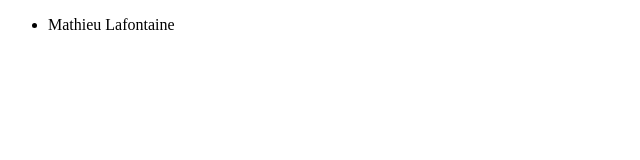
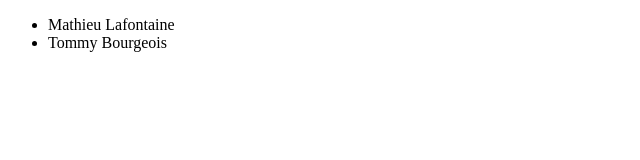
Before and after one commit to MathieuLafontaine/exerciceEquipe1, a plain HTML site: page index.html in a window 1280 px wide. Shown: the whole page, without its empty margins (0-640 px from the left). Drawn offline with Linux system fonts and the light colour scheme.

Commit message:
nom tommy ajout

```diff
--- a/index.html
+++ b/index.html
@@ -9,6 +9,7 @@
     <!--Ajoutez votre nom-->
     <ul>
       <li>Mathieu Lafontaine</li>
+      <li>Tommy Bourgeois</li>
     </ul>
   </body>
 </html>
```
